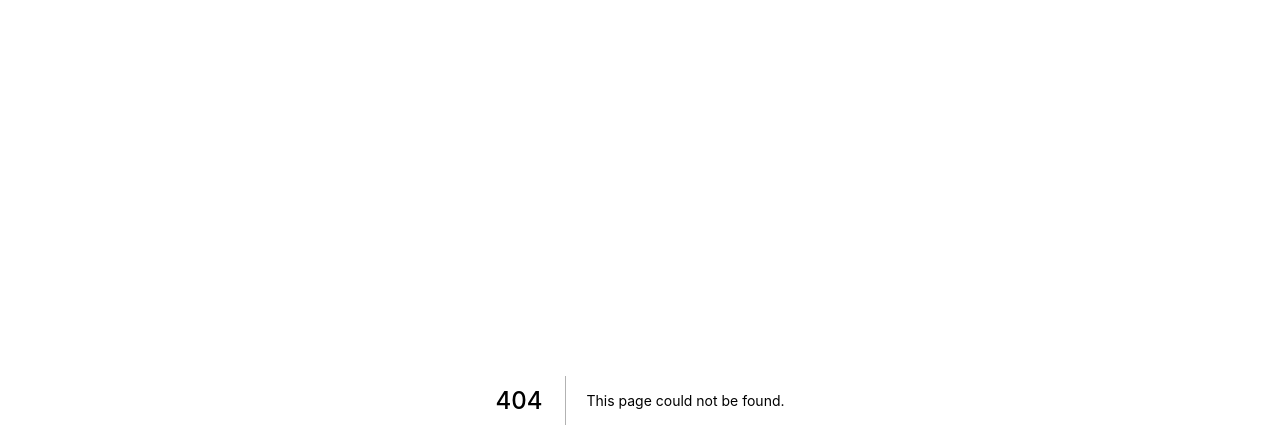
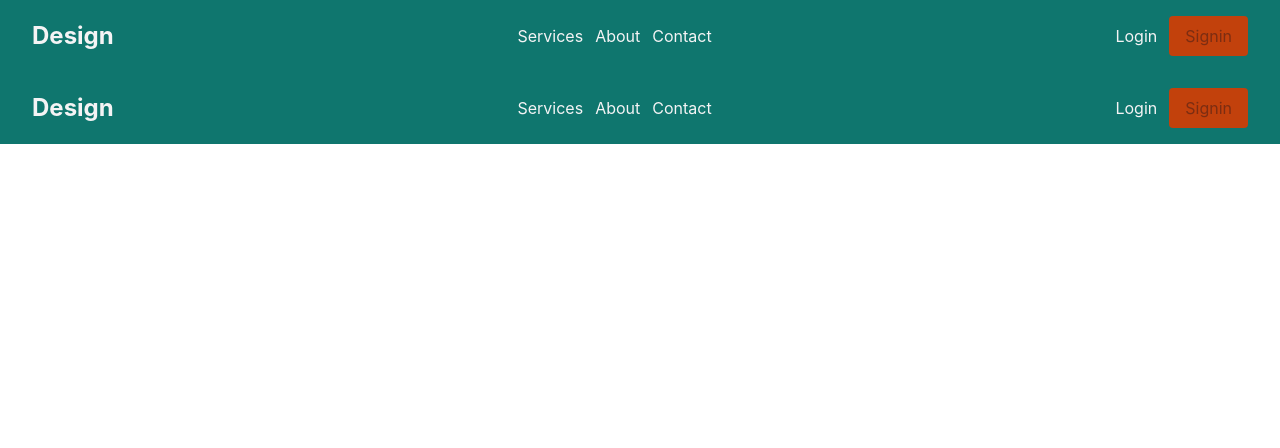
Before and after one commit to Dhruv-Gajjar/design-website, a Next.js app: page /components/Navbar in a window 1280 px wide. Before the commit this address had no page. Shown: the top 448 px of the page. Built offline with nearby package versions, Linux system fonts and the light colour scheme.

Commit message:
navbar added

```diff
--- a/pages/_app.js
+++ b/pages/_app.js
@@ -1,7 +1,13 @@
+import Navbar from './components/Navbar'
 import '../styles/globals.css'
 
 function MyApp({ Component, pageProps }) {
-  return <Component {...pageProps} />
+  return (
+    <>
+    <Navbar/>
+  <Component {...pageProps} />
+  </>
+  )
 }
 
 export default MyApp
--- /dev/null
+++ b/pages/about.jsx
@@ -0,0 +1,9 @@
+import React from 'react'
+
+const about = () => {
+  return (
+    <div className='text-5xl'>About</div>
+  )
+}
+
+export default about
--- /dev/null
+++ b/pages/components/Navbar.jsx
@@ -0,0 +1,54 @@
+import {useState} from "react";
+import NextLink from "next/link";
+import { AiOutlineMenu } from "react-icons/ai";
+
+const Navbar = () => {
+  const [toggleNav, setToggleNav] = useState(false)
+
+  return (
+    <div className="bg-teal-700 text-zinc-100">
+      {/* Desktop nav */}
+      <div className=" mx-auto px-8">
+        <div className="flex items-center justify-between py-4">
+          <div>
+            <NextLink href="/">
+              <a>
+                <h4 className="text-2xl font-bold">Design</h4>
+              </a>
+            </NextLink>
+          </div>
+
+          <div className="hidden md:flex space-x-3 ">
+            <NextLink href="/services">
+              <a>Services</a>
+            </NextLink>
+            <NextLink href="/about">
+              <a>About</a>
+            </NextLink>
+            <NextLink href="/contact">
+              <a>Contact</a>
+            </NextLink>
+          </div>
+
+          <div className="hidden md:flex items-center space-x-3">
+            <button className="">Login</button>
+            <button className="bg-orange-700 hover:bg-orange-600 text-orange-900 hover:text-orange-800 py-2 px-4 rounded">
+              Signin
+            </button>
+          </div>
+
+          {/* Mobile nav */}
+          <div className="inline-block md:hidden">
+              <button onClick={() => setToggleNav(!toggleNav)}>
+                <i>
+                  <AiOutlineMenu size={20} />
+                </i>
+              </button>
+            </div>
+        </div>
+      </div>
+    </div>
+  );
+};
+
+export default Navbar;
--- /dev/null
+++ b/pages/contact.jsx
@@ -0,0 +1,9 @@
+import React from 'react'
+
+const contact = () => {
+  return (
+    <div className='text-5xl'>Contact</div>
+  )
+}
+
+export default contact
--- /dev/null
+++ b/pages/services.jsx
@@ -0,0 +1,9 @@
+import React from 'react'
+
+const services = () => {
+  return (
+    <div className='text-5xl'>Servies</div>
+  )
+}
+
+export default services
```
Also changed, not shown: assets/logo.png (added).
